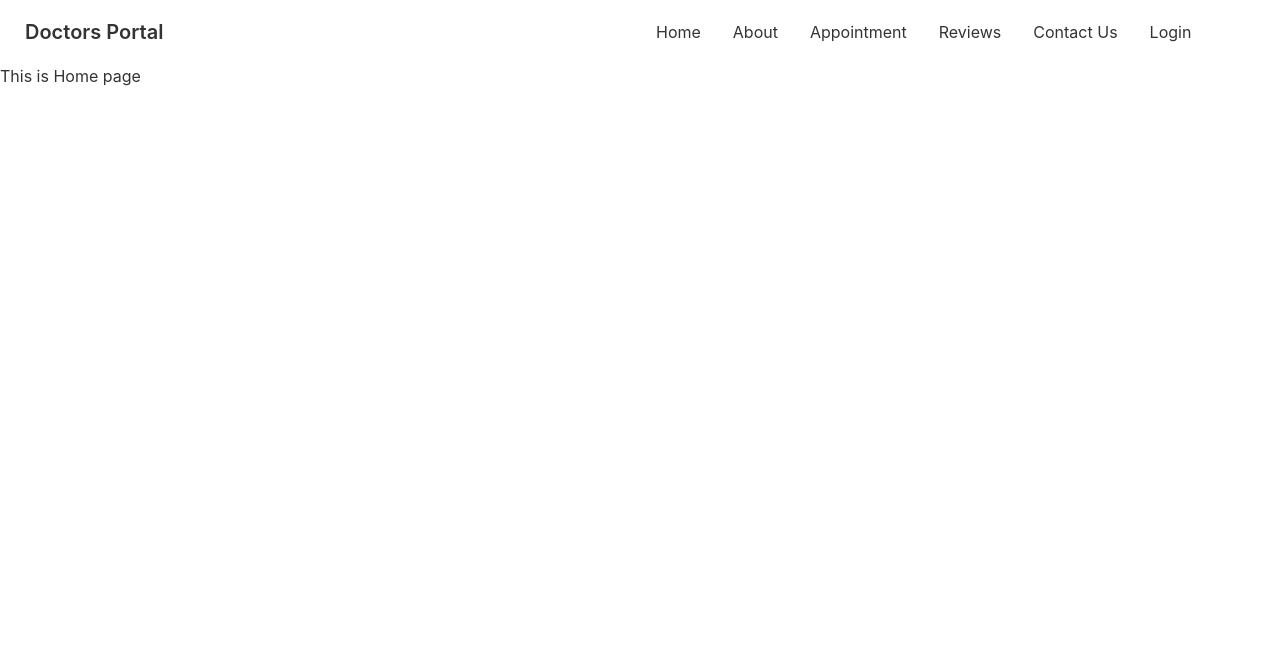
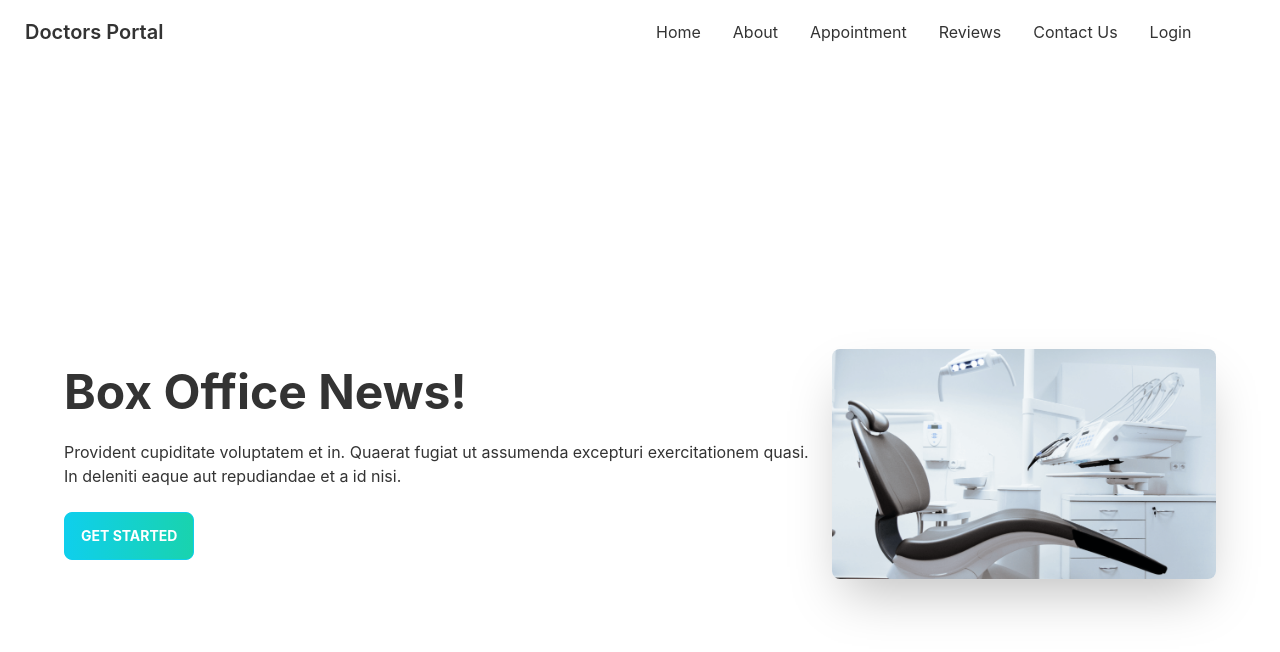
Before and after one commit to mdsoliman-byte/doctors-portal-client, a React (Create React App) app: page / in a window 1280 px wide. Shown: the top 652 px of the page. Built offline with nearby package versions, Linux system fonts and the light colour scheme.

Commit message:
home page benner section complite

```diff
--- a/src/App.js
+++ b/src/App.js
@@ -4,6 +4,7 @@
 import { Route, Routes } from 'react-router-dom';
 import Home from './Pages/Home/Home';
 import About from './Pages/About/About';
+import Login from './Pages/Login/Login';
 
 function App() {
   return (
@@ -12,6 +13,7 @@
       <Routes>
         <Route path='/' element={<Home></Home>}></Route>
         <Route path='/about' element={<About></About>}></Route>
+        <Route path='/login' element={<Login></Login>}></Route>
       </Routes>
 
     </div>
--- /dev/null
+++ b/src/Pages/Banner/Banner.js
@@ -0,0 +1,18 @@
+import React from 'react';
+import cahir from "../../assets/images/chair.png"
+const Banner = () => {
+    return (
+        <div class="hero min-h-screen px-12 ">
+            <div class="hero-content flex-col lg:flex-row-reverse">
+                <img src={cahir} class="max-w-sm rounded-lg shadow-2xl" />
+                <div className=''>
+                    <h1 class="text-5xl font-bold">Box Office News!</h1>
+                    <p class="py-6">Provident cupiditate voluptatem et in. Quaerat fugiat ut assumenda excepturi exercitationem quasi. In deleniti eaque aut repudiandae et a id nisi.</p>
+                    <button class="btn btn-primary uppercase text-white font-bold bg-gradient-to-r from-primary to-secondary">Get Started</button>
+                </div>
+            </div>
+        </div>
+    );
+};
+
+export default Banner;
--- a/src/Pages/Home/Home.js
+++ b/src/Pages/Home/Home.js
@@ -1,9 +1,10 @@
 import React from 'react';
+import Banner from '../Banner/Banner';
 
 const Home = () => {
     return (
         <div>
-            <h1>This is Home page </h1>
+            <Banner></Banner>
         </div>
     );
 };
--- /dev/null
+++ b/src/Pages/Login/Login.js
@@ -0,0 +1,11 @@
+import React from 'react';
+
+const Login = () => {
+    return (
+        <div>
+            <h1>This is login page </h1>
+        </div>
+    );
+};
+
+export default Login;
```
